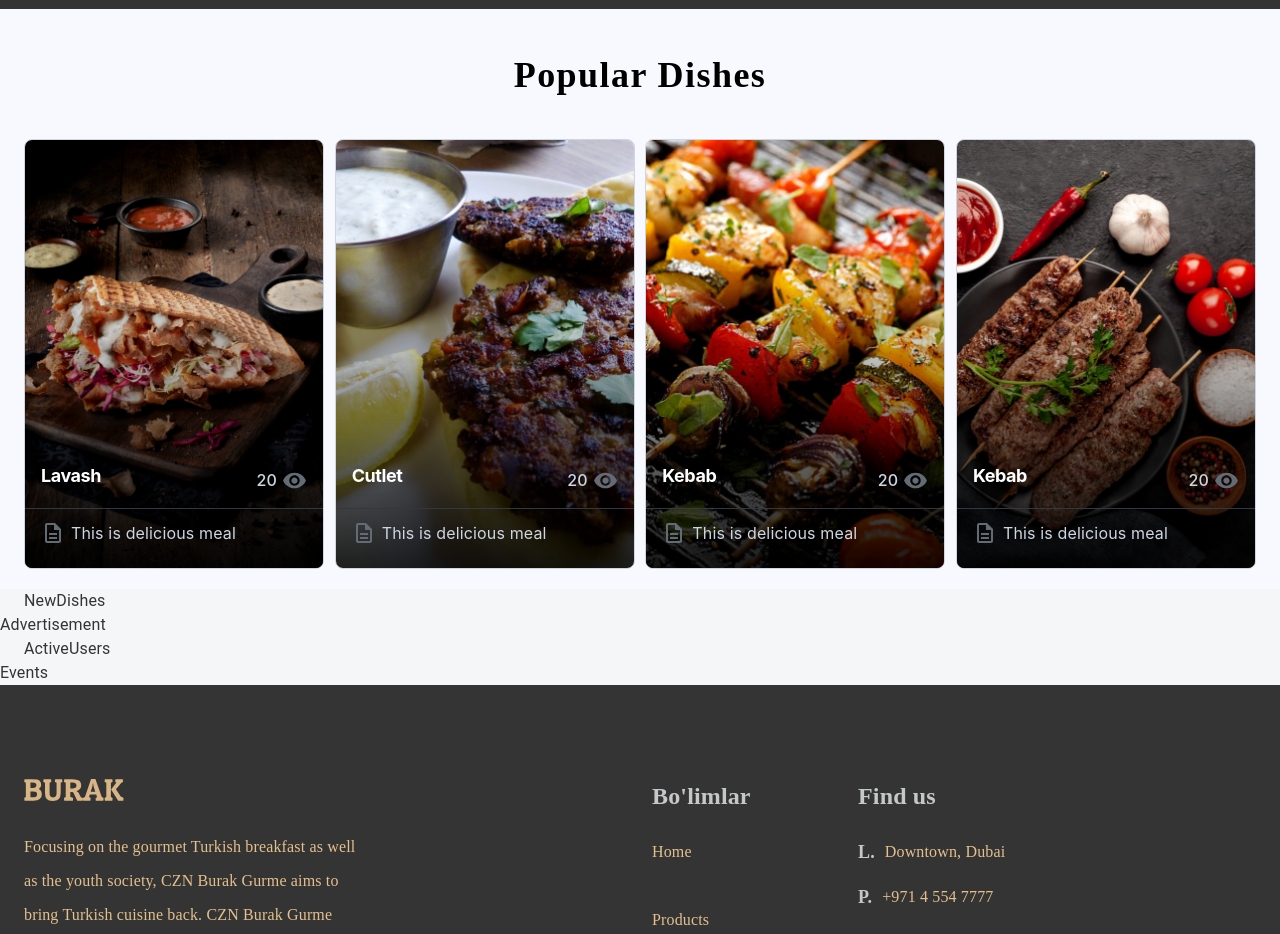
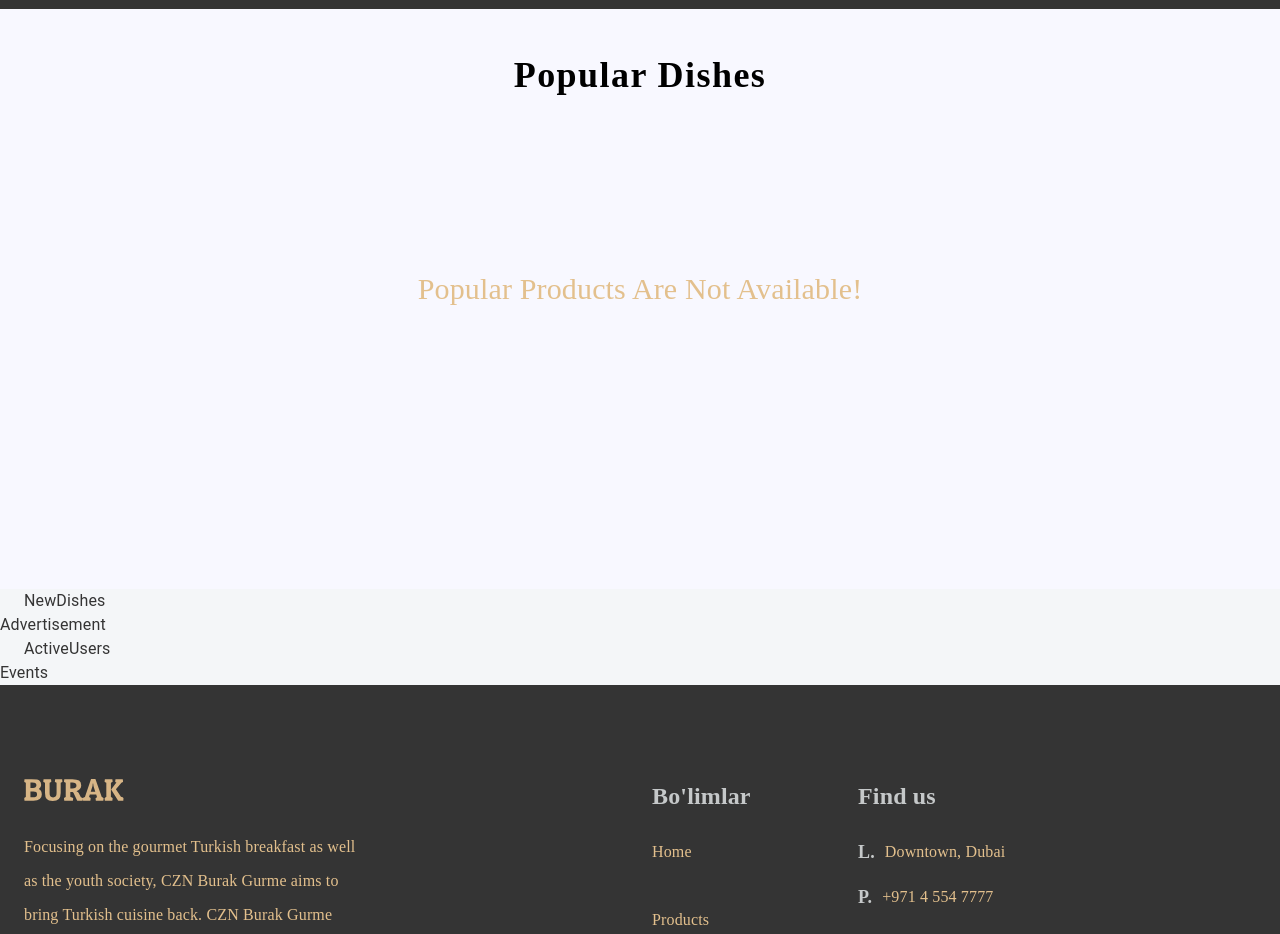
Before and after one commit to mamadrayimovbilolbek/burak-react, a React (Create React App) app: page / in a window 1280 px wide. Shown: the part 1000-1934 px from the top of the page. Built offline with nearby package versions, Linux system fonts and the light colour scheme.

Commit message:
fix: modify popular dishes component

```diff
--- a/src/app/screens/homePage/PopularDishes.tsx
+++ b/src/app/screens/homePage/PopularDishes.tsx
@@ -24,7 +24,8 @@
         <Stack className="popular-section">
           <Box className="category-title">Popular Dishes</Box>
           <Stack className="cards-frame">
-            {list.map((ele, index) => {
+            {list.length === 0 ? (
+              list.map((ele, index) => {
                 return (
                   <CssVarsProvider key={index}>
                     <Card className={"card"}>
@@ -80,7 +81,10 @@
                     </Card>
                   </CssVarsProvider>
                 );
-            })}
+              })
+            ) : (
+              <Box className="no-data">Popular products are not available!</Box>
+            )}
           </Stack>
         </Stack>
       </Container>
--- a/src/app/screens/homePage/index.tsx
+++ b/src/app/screens/homePage/index.tsx
@@ -4,7 +4,7 @@
 import Advertisement from "./Advertisement";
 import ActiveUsers from "./ActiveUsers";
 import PopularDishes from "./PopularDishes";
-import Events from "./Events";
+import Events from "./Events"; //@ts-ignore
 import "../../../css/home.css"
 
 export default function HomePage() {
--- a/src/css/home.css
+++ b/src/css/home.css
@@ -99,3 +99,18 @@
             rgba(0, 0, 0, 0.8),
             rgba(0, 0, 0, 0) 300px);
 }
+
+.homepage .popular-dishes-frame .no-data {
+    width: 100%;
+    height: 300px;
+    display: flex;
+    justify-content: center;
+    align-items: center;
+    text-transform: capitalize;
+    font-family: "Poppins";
+    font-style: normal;
+    font-weight: 400;
+    font-size: 30px;
+    line-height: 34px;
+    color: #e3c08d;
+}
```
Also changed, not shown: package.json (line endings or trailing spaces). Lines whose indentation alone changed are shown as unchanged.
